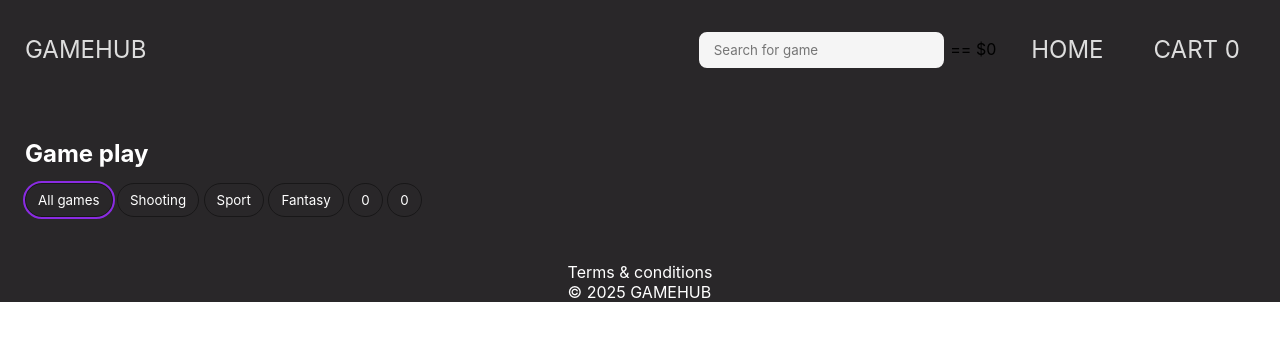
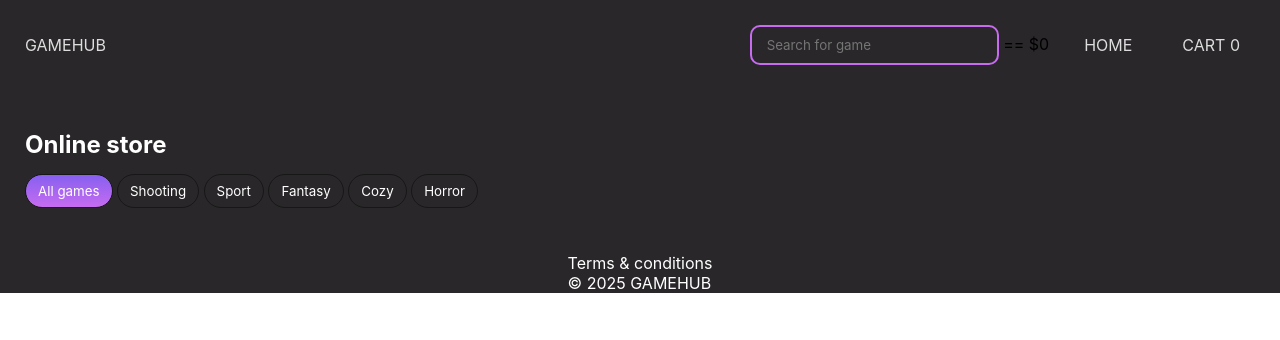
Before and after one commit to MissAdelliah/silje_reppe_JS1_CA_MAR25FT, a website: page index.html in a window 1280 px wide. Drawn offline with Linux system fonts and the light colour scheme; no server answers.

Commit message:
adding some styling

```diff
--- a/css/style.css
+++ b/css/style.css
@@ -21,7 +21,7 @@ div {
 .wrap a {
   text-decoration: none;
   color: rgb(221, 221, 221);
-  font-size: 1.5rem;
+  font-size: 1rem;
 }
 
 .row {
@@ -59,24 +59,25 @@ main.wrap {
 input[type="search"] {
   min-width: 230px;
 }
+
 input[type="search"],
 select {
-  background: whitesmoke;
-  border: 2px solid rgb(41, 39, 41);
+  background: rgb(41, 39, 41);
+  border: 2px solid rgb(199, 107, 241);
   padding: 10px 15px;
   border-radius: 10px;
-  outline: none;
 }
 
 .header {
   color: white;
 }
 
-.bow.active {
-  outline: 2px solid blueviolet;
+/* When clicked button will get a purple outline */
+.chip.active {
+  background-image: linear-gradient(rgb(134, 96, 240), rgb(199, 107, 241));
 }
 
-.bow {
+.chip {
   background: rgb(41, 39, 41);
   color: white;
   border: 1px solid rgb(24, 23, 24);
@@ -84,5 +85,9 @@ select {
   padding: 8px 12px;
   cursor: pointer;
   user-select: none;
-  transition: transform 0.5s ease;
+  transition: transform 0.3s ease;
 }
+/* When hover button moves up */
+.chip:hover {
+  transform: translateY(-5px);
+}
--- a/index.html
+++ b/index.html
@@ -29,15 +29,15 @@
     <main class="wrap">
      <section class="header">
       <div class="row row-between">
-      <h1 class="header-title">Game play</h1>
+      <h1 class="header-title">Online store</h1>
       </div>
       <nav id="sort-genre" aria-label="Genres">
-        <button class="bow active" data-genre>All games</button>
-        <button class="bow" data-genre>Shooting</button>
-        <button class="bow" data-genre>Sport</button>
-        <button class="bow" data-genre>Fantasy</button>
-        <button class="bow" data-genre>0</button>
-        <button class="bow" data-genre>0</button>
+        <button class="chip active" data-genre>All games</button>
+        <button class="chip" data-genre>Shooting</button>
+        <button class="chip" data-genre>Sport</button>
+        <button class="chip" data-genre>Fantasy</button>
+        <button class="chip" data-genre>Cozy</button>
+        <button class="chip" data-genre>Horror</button>
       </nav>
      </section>
     </main>
```
Also changed, not shown: js/api.js (+28 -1 lines).
